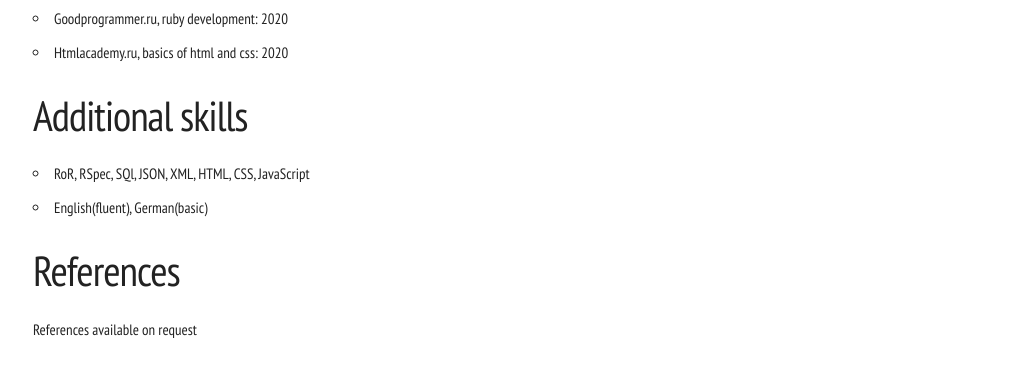
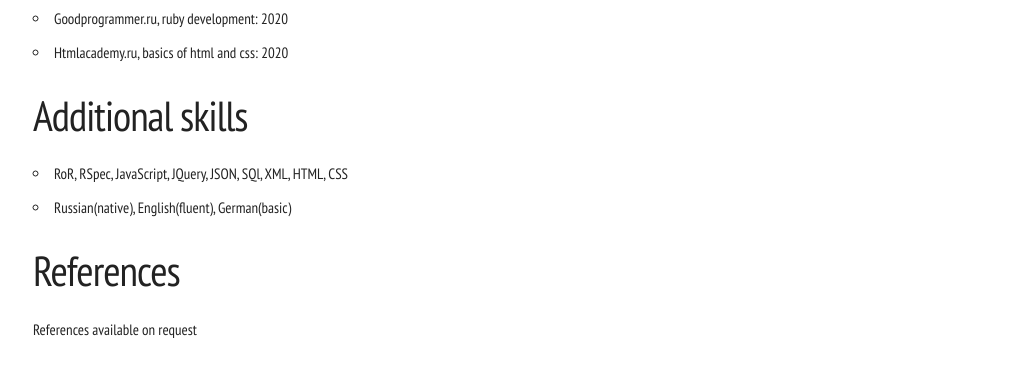
Before and after one commit to NadezhdaKostina/cv, a plain HTML site: page index.html in a window 1280 px wide. Shown: the part 677-1044 px from the top of the page, without its empty margins (127-1151 px from the left). Drawn offline with Linux system fonts and the light colour scheme.

Commit message:
initial commit

```diff
--- a/index.html
+++ b/index.html
@@ -31,8 +31,8 @@
 </ul>
 <h2>Additional skills</h2>
 <ul>
-  <li>RoR, RSpec, SQl, JSON, XML, HTML, CSS, JavaScript</li>
-  <li>English(fluent), German(basic)</li>
+  <li>RoR, RSpec, JavaScript, JQuery, JSON, SQl, XML, HTML, CSS</li>
+  <li>Russian(native), English(fluent), German(basic)</li>
 </ul>
 <h2>References</h2>
 <p>References available on request</p>
```
